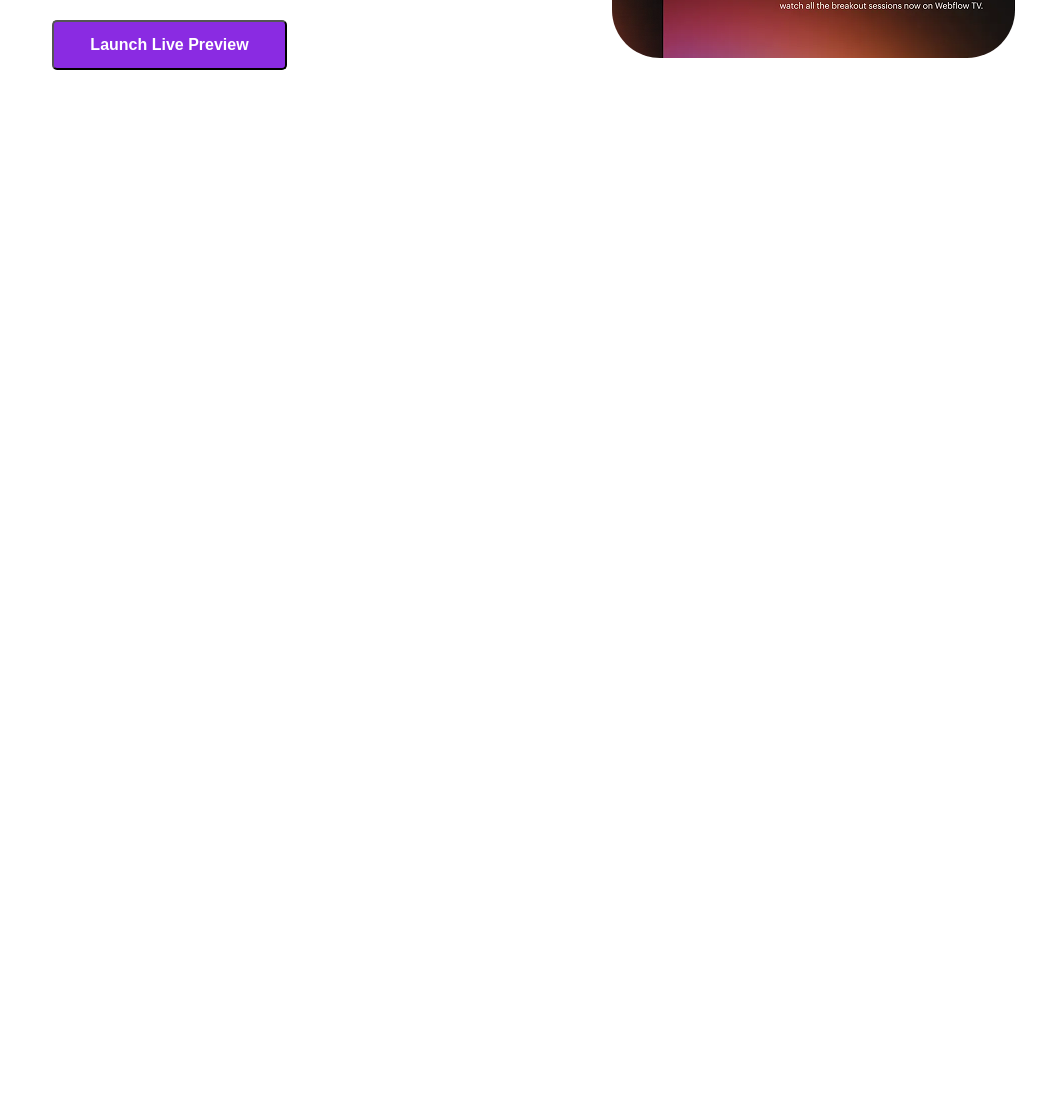
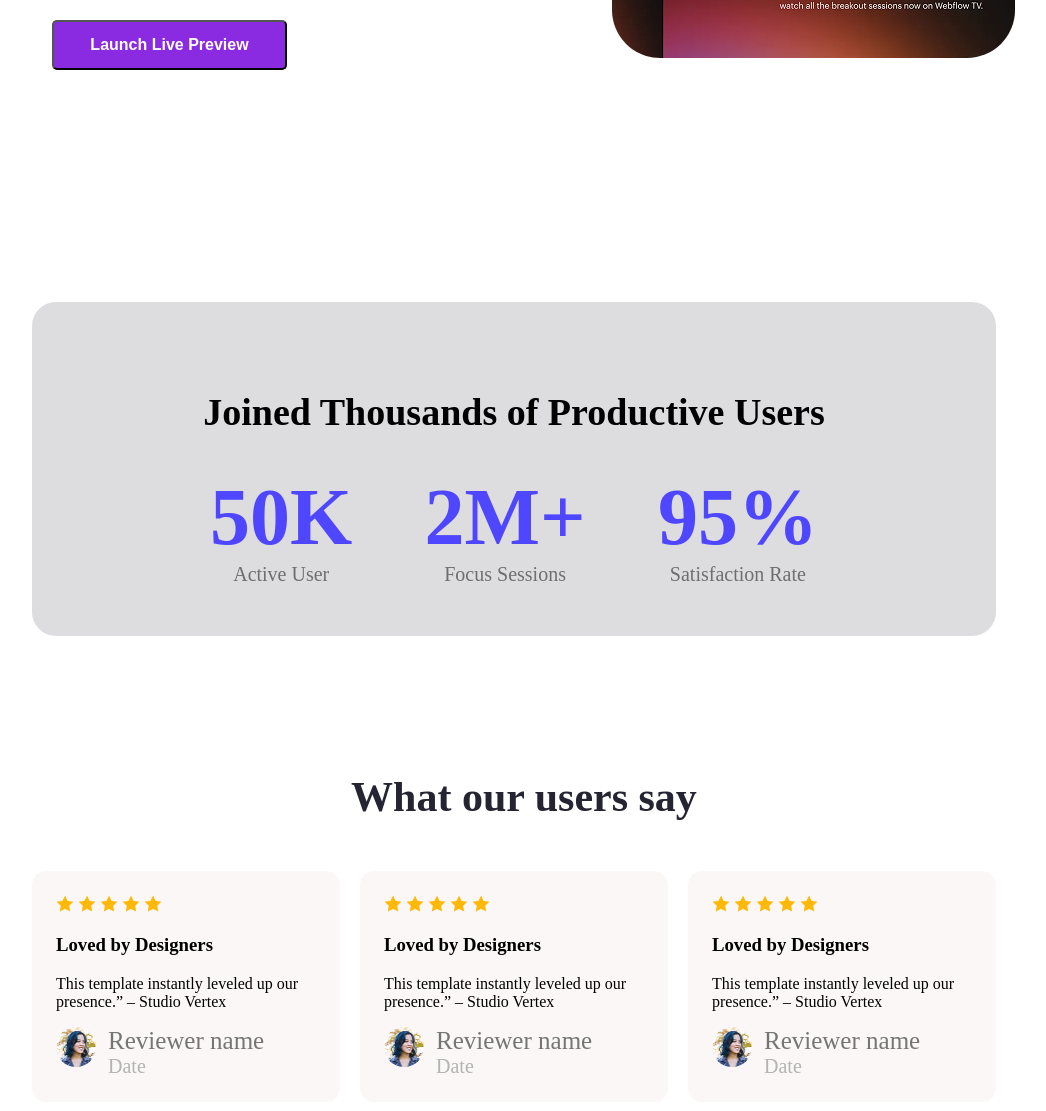
Before and after one commit to mdemonhossain6631/B12A01-landing-launchpad-main, a plain HTML site: page index.html in a window 1280 px wide. Shown: the part 1430-2541 px from the top of the page, without its empty margins (116-1162 px from the left). Before the commit the page ends 1624 px from the top, so only its background shows below. Drawn offline with Linux system fonts and the light colour scheme.

Commit message:
2nd commit

```diff
--- a/Styles/Styles.css
+++ b/Styles/Styles.css
@@ -65,3 +65,83 @@
 .action-img{
     border-radius: 48px;
 }
+
+/* user section styles */
+
+.user-section{
+    background-color: #dddcdf;
+    border-radius: 24px;
+    margin: 116px 160px 137px 140px;
+    padding: 50px 142px 50px 142px;
+
+}
+
+.user-title{
+    font-size: 38px;
+    font-weight: bold;
+    text-align: center;
+}
+
+.user-description{
+    display: flex;
+    justify-content: space-around;
+}
+.user-number h1{
+    font-size: 80px;
+    font-weight: bold;
+    color: #4E47FF;
+    margin: 0px;
+}
+.user-number p{
+    font-size: 20px;
+    font-weight: normal;
+    color: rgba(0, 0, 0, 0.5);
+    text-align: center;
+    margin: 0px;
+}
+
+/* review section styles */
+
+.review-title{
+    font-size: 42px;
+    font-weight: bold;
+    color: #252432;
+    text-align: center;
+    margin-bottom: 0px;
+}
+
+.all-reviewer{
+    display: flex;
+    justify-content: space-around;
+    margin: 50px 160px 137px 140px;
+    gap: 20px;
+}
+
+.reviewer{
+    background-color: #fbf7f7;
+    border-radius: 14px;
+    padding: 24px;
+    margin: 0px;
+    text-align: left;
+}
+.reviewer-details{
+    display: flex;
+    gap: 12px;
+}
+
+.reviewer-details img{
+    width: 40px;height: 40px;
+    border-radius: 9999px;
+}
+.name{
+    font-size: 25px;
+    font-weight: 500;
+    color: #757575;
+    margin: 0px;
+}
+.date{
+    font-size: 20px;
+    font-weight: normal;
+    color: #B3B3B3;
+    margin: 0px;
+}
--- a/index.html
+++ b/index.html
@@ -31,6 +31,83 @@
 
         </div>
 
+        <div class="user-section">
+            <h3 class="user-title">Joined Thousands of Productive Users</h3>
+            <div class="user-description">
+                <div class="user-number">
+                    <h1>50K</h1>
+                    <p>Active User</p>
+                </div>
+                <div class="user-number">
+                    <h1>2M+</h1>
+                    <p>Focus Sessions</p>
+                </div>
+                <div class="user-number">
+                    <h1>95%</h1>
+                    <p>Satisfaction Rate</p>
+                </div>
+            </div>
+        </div>
+        <div class="review-section">
+            <h3 class="review-title">What our users say</h3>
+        </div>
+        <div class="all-reviewer" >
+            <div class="reviewer">
+                <div class="5star">
+                    <img src="Assets/icon-star.png" alt="">
+                    <img src="Assets/icon-star.png" alt="">
+                    <img src="Assets/icon-star.png" alt="">
+                    <img src="Assets/icon-star.png" alt="">
+                    <img src="Assets/icon-star.png" alt="">
+                </div>
+                <H3 class="title-by">Loved by Designers</H3>
+                <p class="review-description">This template instantly leveled up our presence.” – Studio Vertex</p>
+                <div class="reviewer-details">
+                    <img src="Assets/avatar.png" alt="">
+                    <div>
+                    <h3 class="name">Reviewer name</h3>
+                    <h4 class="date">Date</h4>
+                    </div>
+                </div>
+            </div>
+            <div class="reviewer">
+                <div class="5star">
+                    <img src="Assets/icon-star.png" alt="">
+                    <img src="Assets/icon-star.png" alt="">
+                    <img src="Assets/icon-star.png" alt="">
+                    <img src="Assets/icon-star.png" alt="">
+                    <img src="Assets/icon-star.png" alt="">
+                </div>
+                <H3 class="title-by">Loved by Designers</H3>
+                <p class="review-description">This template instantly leveled up our presence.” – Studio Vertex</p>
+                <div class="reviewer-details">
+                    <img src="Assets/avatar.png" alt="">
+                    <div>
+                    <h3 class="name">Reviewer name</h3>
+                    <h4 class="date">Date</h4>
+                    </div>
+                </div>
+            </div>
+            <div class="reviewer">
+                <div class="5star">
+                    <img src="Assets/icon-star.png" alt="">
+                    <img src="Assets/icon-star.png" alt="">
+                    <img src="Assets/icon-star.png" alt="">
+                    <img src="Assets/icon-star.png" alt="">
+                    <img src="Assets/icon-star.png" alt="">
+                </div>
+                <H3 class="title-by">Loved by Designers</H3>
+                <p class="review-description">This template instantly leveled up our presence.” – Studio Vertex</p>
+                <div class="reviewer-details">
+                    <img src="Assets/avatar.png" alt="">
+                    <div>
+                    <h3 class="name">Reviewer name</h3>
+                    <h4 class="date">Date</h4>
+                    </div>
+                </div>
+            </div>
+        </div>
+
     </main>
     <footer>
 
```
